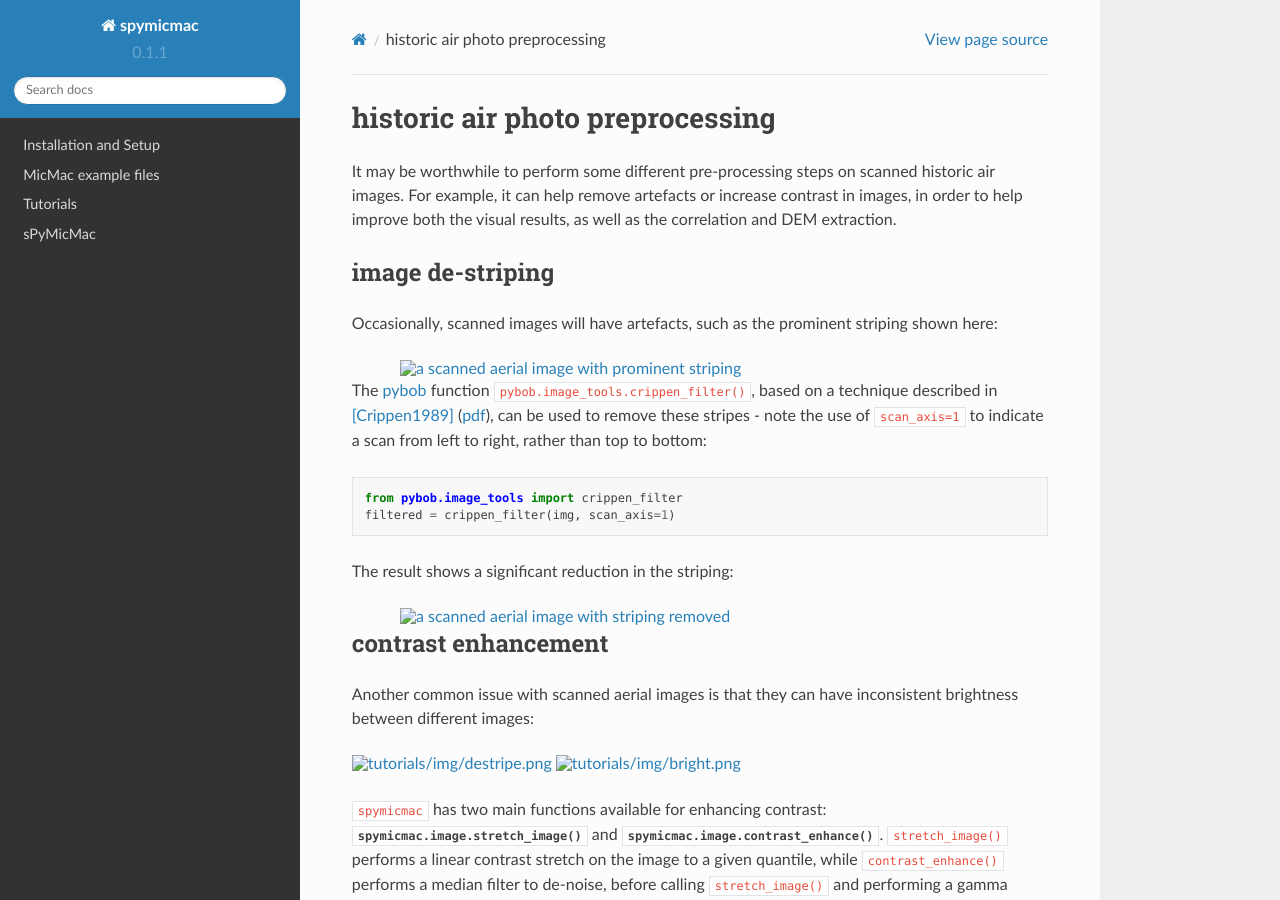
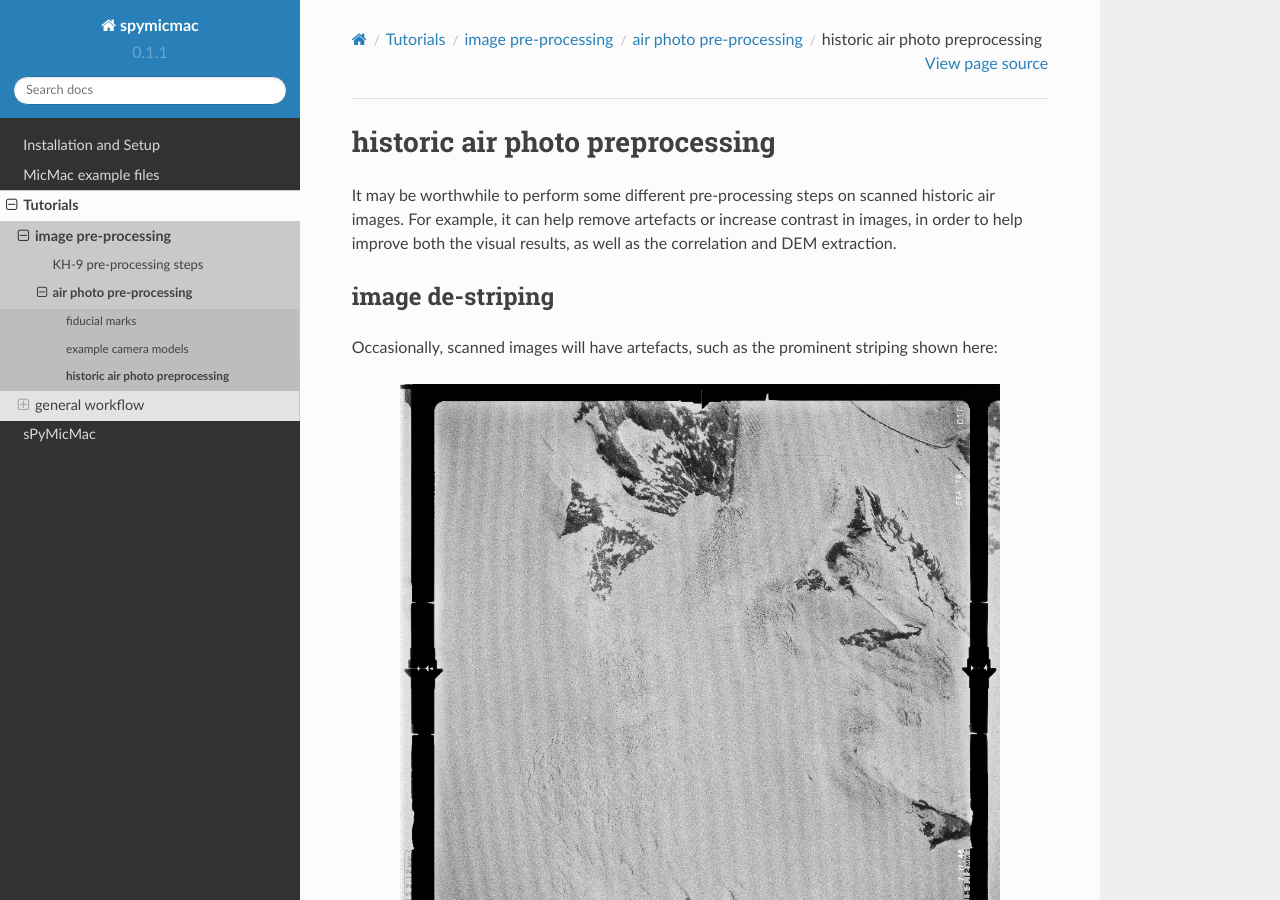
Before and after one commit to iamdonovan/spymicmac, a Sphinx documentation site: the page built from doc/tutorials/preprocessing/air_photos/enhancement.rst, in a window 1280 px wide and 900 px high. Built offline with Sphinx 7.4.7 and the Read the Docs theme 2.0.0, drawn with Linux system fonts in a browser that asks for light colours; pages that are not in the unit, such as notebooks, are missing from menus.

Commit message:
more re-arrangement of files

```diff
--- a/doc/tutorials/micmac_processing/index.rst
+++ b/doc/tutorials/micmac_processing/index.rst
@@ -4,7 +4,7 @@ general workflow
 The workflow and steps here are built partly from the steps outlined in the excellent
 `Historical Orthoimage <https://micmac.ensg.eu/index.php/Historical_Orthoimage>`_ tutorial, written by Luc Girod. It
 has been modified to include specific :doc:`../preprocessing/kh9_preprocessing`,
-as well as optional :doc:`../preprocessing/image_preprocessing` steps for historic air photos.
+as well as optional :doc:`../preprocessing/air_photos/index` steps for historic air photos.
 
 The other main difference is the use of :doc:`../../spymicmac/modules/register` to find control points automatically,
 using an orthorectified image and external DEM.
--- a/doc/tutorials/preprocessing/air_photos/enhancement.rst
+++ b/doc/tutorials/preprocessing/air_photos/enhancement.rst
@@ -9,7 +9,7 @@ image de-striping
 ------------------
 Occasionally, scanned images will have artefacts, such as the prominent striping shown here:
 
-.. image:: ../../img/stripe.png
+.. image:: ../../../img/stripe.png
     :width: 600
     :align: center
     :alt: a scanned aerial image with prominent striping
@@ -25,7 +25,7 @@ these stripes - note the use of ``scan_axis=1`` to indicate a scan from left to
 
 The result shows a significant reduction in the striping:
 
-.. image:: ../../img/destripe.png
+.. image:: ../../../img/destripe.png
     :width: 600
     :align: center
     :alt: a scanned aerial image with striping removed
@@ -38,9 +38,9 @@ contrast enhancement
 Another common issue with scanned aerial images is that they can have inconsistent brightness between different
 images:
 
-.. image:: ../../img/destripe.png
+.. image:: ../../../img/destripe.png
     :width: 49%
-.. image:: ../../img/bright.png
+.. image:: ../../../img/bright.png
     :width: 49%
 
 ``spymicmac`` has two main functions available for enhancing contrast: :py:meth:`spymicmac.image.stretch_image` and
@@ -51,7 +51,7 @@ calling ``stretch_image()`` and performing a gamma adjustment on the stretched i
 For the image on the left above, here is the result of applying ``stretch_image()`` clipped to (0.01, 0.99) -
 that is, 1% and 99% of the image values:
 
-.. image:: ../../img/stretch.png
+.. image:: ../../../img/stretch.png
     :width: 600
     :align: center
     :alt: a scanned aerial image
@@ -59,7 +59,7 @@ that is, 1% and 99% of the image values:
 And here is the result using ``contrast_enhance()`` (note that this also enhances the residual striping
 that was not corrected earlier):
 
-.. image:: ../../img/enhanced.png
+.. image:: ../../../img/enhanced.png
     :width: 600
     :align: center
     :alt: a scanned aerial image with striping removed
--- a/doc/tutorials/preprocessing/index.rst
+++ b/doc/tutorials/preprocessing/index.rst
@@ -11,4 +10,4 @@ de-striping, contrast enhancement, and de-noising.
    :maxdepth: 2
 
    kh9_preprocessing
-   image_preprocessing
+   air_photos/index
```
Also changed, not shown: other parts of doc/tutorials/micmac_processing/index.rst (+0 -1 lines), other parts of doc/tutorials/preprocessing/index.rst (+1 -2 lines), doc/tutorials/preprocessing/air_photos/cameras.rst (+6 -6 lines), doc/tutorials/preprocessing/air_photos/fiducials.rst (+7 -5 lines).
